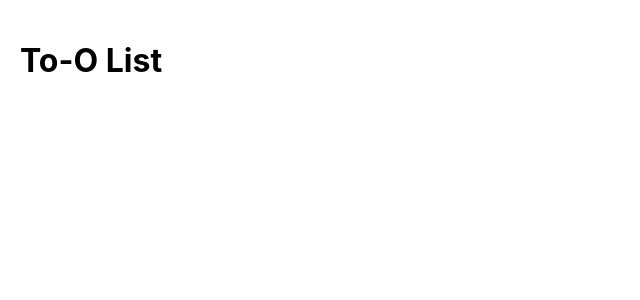
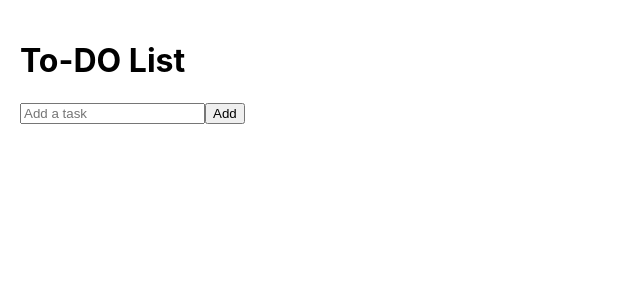
Before and after one commit to Mugambi645/fullstack-javascript, a React (Create React App) app in the folder todo-list/: page / in a window 1280 px wide. Shown: the top 300 px of the page, without its empty margins (0-640 px from the left). Built offline with nearby package versions, Linux system fonts and the light colour scheme.

Commit message:
consume todo components in app.jsx

```diff
--- a/todo-list/src/App.jsx
+++ b/todo-list/src/App.jsx
@@ -1,3 +1,6 @@
+import TodoInput from "./components/TodoInput";
+import TodoList from "./components/TodoList";
+
 const { useState } = require("react");
 
 function App() {
@@ -25,8 +28,9 @@ function App() {
 
   return (
     <div style={{ padding: 20}}>
-      <h1>To-O List</h1>
-
+      <h1>To-DO List</h1>
+      <TodoInput task={task} setTask={setTask} onAdd={handleAddTodo}/>
+      <TodoList todos={todos} onDelete={handleDelete} onToggle={handleToggle}/>
     </div>
   )
 }
```
